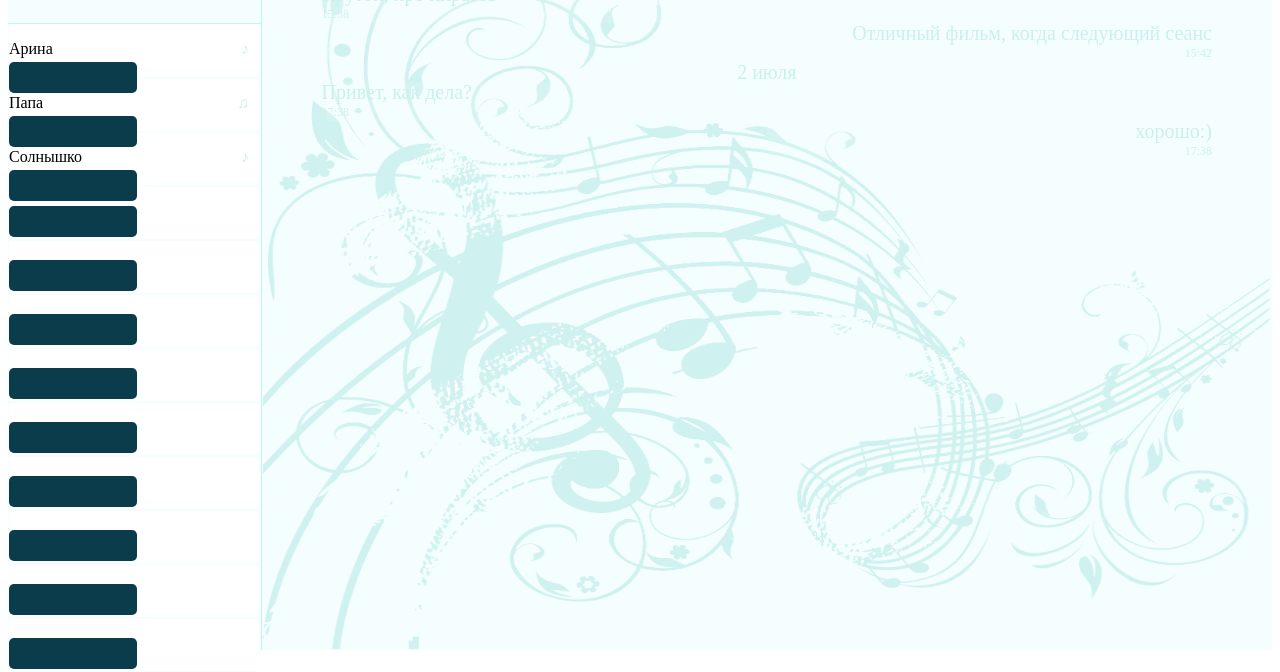
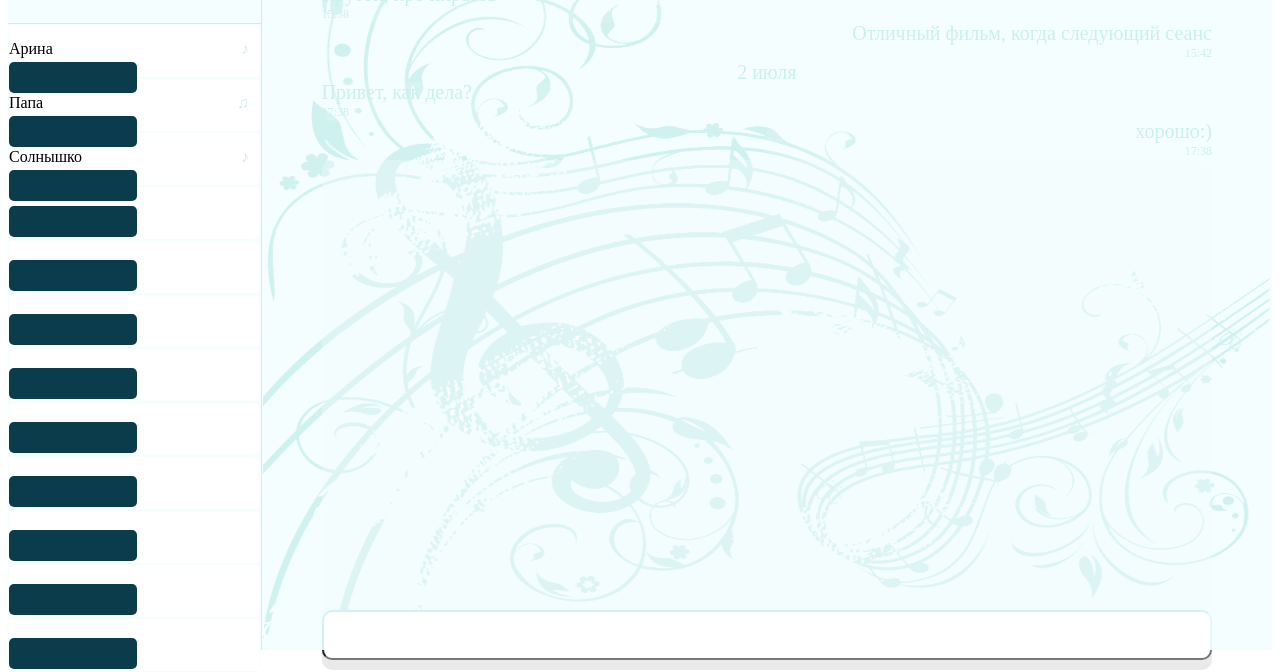
Before and after one commit to anastasia1188/mf.messenger.praktikum.yandex, a plain HTML site: page static/chat.html in a window 1280 px wide. Shown: the part 142-814 px from the top of the page. Drawn offline with nearby package versions, Linux system fonts and the light colour scheme.

Commit message:
2-валидация

```diff
--- a/static/chat.html
+++ b/static/chat.html
@@ -14,7 +14,8 @@
                         <img src="{{fimage}}" alt="" class="round" width="80px" height="80px"></img>
                         <div> {{fname}}</div>
                     </div>
-					<div> <input class "searchfield" type="search" placeholder="Поиск"> </input> </div>
+                    <div> <input class "searchfield" type="search" placeholder="Поиск"> </input>
+                    </div>
                 </div>
                 <div class="contacts">
                     {{#each pianokeys}}
@@ -36,8 +37,14 @@
                     <div class={{classmes}}> {{this.text}}
                         <div class="timemes"> {{this.time}} </div>
                     </div>
-					{{/each}}
-					{{/each}}
+                    {{/each}} {{/each}}
+                    <div class="meseditor">
+                        <input id="ineditor" class="ineditor">
+                        </input>
+                        <p class="errmes hiddenerr" id="err-ineditor">
+                            Не верно введены данные
+                        </p>
+                    </div>
                 </div>
             </div>
         </div>
@@ -45,6 +52,15 @@
     </div>
     <script src="https://cdnjs.cloudflare.com/ajax/libs/handlebars.js/3.0.1/handlebars.min.js"></script>
     <script src="data-chat.js"></script>
+    <script>
+        setValidate(["ineditor"]);
+        let elemInEditor = document.getElementById("ineditor");
+        elemInEditor.addEventListener('keypress', function(e) {
+            if (e.key === 'Enter') {
+                validate("ineditor");
+            }
+        });
+    </script>
 </body>
 
 </html>
--- a/static/style.css
+++ b/static/style.css
@@ -298,3 +298,27 @@ input {
 .settings {
     width: 440px;
 }
+
+.meseditor {
+    position: relative;
+    width: 100%;
+    height: 50px;
+    padding-top: 450px;
+    padding-bottom: 10px;
+    background: rgba(196, 196, 196, 0.36);
+    border-radius: 10px;
+}
+
+.ineditor {
+    position: relative;
+    width: 100%;
+    height: 50px;
+    vertical-align: bottom;
+    background green;
+    border-radius: 10px;
+    color: black;
+    font-family: Cairo;
+    font-style: normal;
+    font-weight: 500;
+    font-size: 14px;
+}
```
Also changed, not shown: static/login.html (+8 -4 lines), static/registration.html (+12 -6 lines), static/settings.html (+5 -1 lines), static/validation.js (+18 -9 lines). Lines whose indentation alone changed are shown as unchanged.
